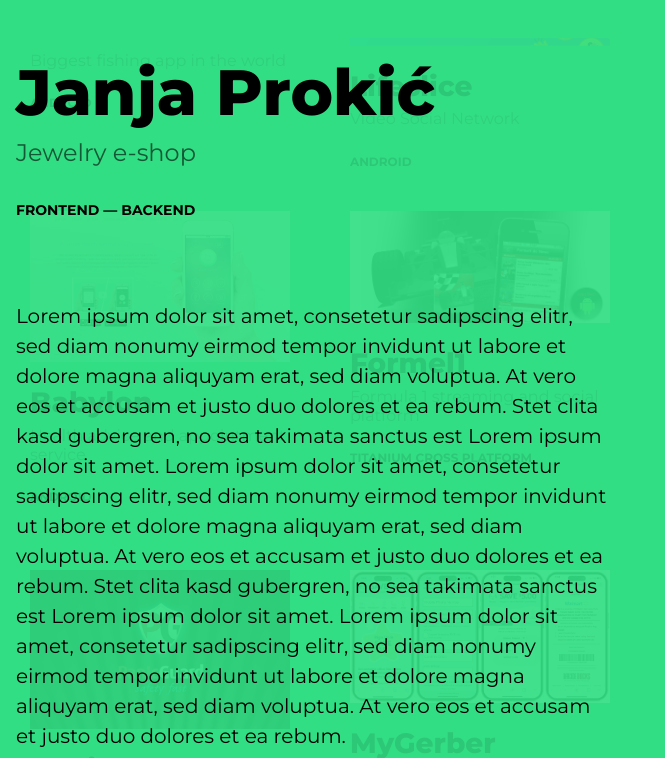
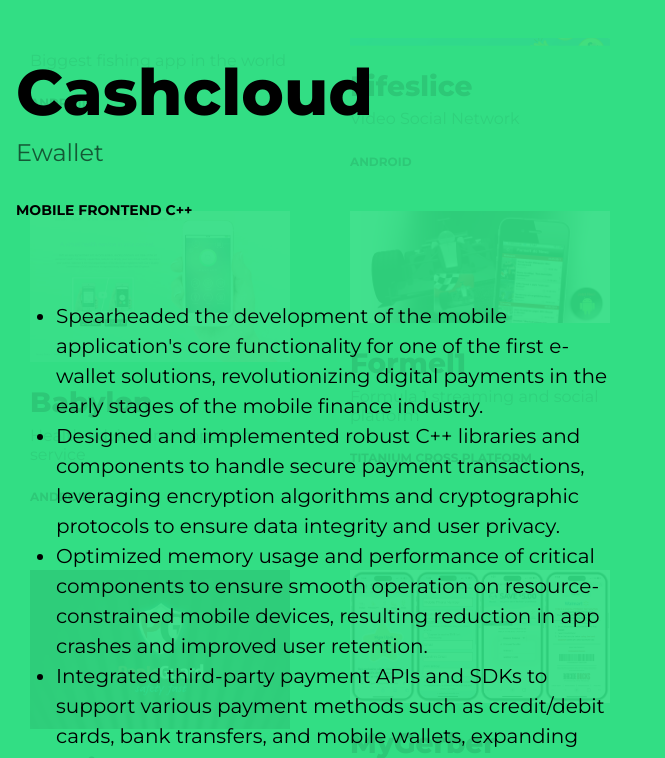
Before and after one commit to bananavoid/about-me, a plain HTML site: page index.html in a window 1280 px wide. Both pictures are taken after a click on the link 479 px from the left and 6193 px from the top of the page. Shown: the part 5835-6593 px from the top of the page, 0-665 px from the left. Drawn offline with Linux system fonts and the light colour scheme; grey boxes are pictures that could not be loaded.

Commit message:
add descriptions

```diff
--- a/index.html
+++ b/index.html
@@ -467,20 +467,18 @@
 						</div>
 						<div class="row flex-column-reverse flex-lg-row">
 							<div class="col-12 col-lg-6">
-								<p>
-									During my time at Fishbrain I had an experience of working with multinational team.
-									We were focused on delivering the best product for the anglers worldwide.
-									The app consists of various features which help to find the spot to fish, check forecasts, share the experience and more.
-								</p>
-								<p>
-									As an Android engineer I was involved in developing of different parts of the product.
-									Firstly I joined the team responsible for on boarding and subscriptions.
-									We worked with Revenue Cat SDK, Firebase remote config and AWS Cognito API.
-									After I switched to Social team which was responsible for delivering the best social experience.
-									It included feed, messaging, third parties sharing, stories. We worked with Send Bird framework,
-									Open GL and Open GL Vision for video processing and filters. And lastly I joined Utility team where most of the prediction and forecasting
-									features are built and mantained. Here we work with Mapbox, Firebase Machine learning, AWS.
-								</p>
+                                <ul>
+                                    <li>Multinational team focused on delivering the best product for the anglers worldwide.</li>
+                                    <li>Went from Senior Android engineer to Team Lead and to Engineering Lead</li>
+                                    <li>App consists of various features which help to find the spot to fish, check forecasts, share the experience and more.</li>
+                                    <li><li>Growth team with focus on on boarding and paying subscriptions. Used Revenue Cat, Firebase remote config, AWS Cognito API</li></li>
+                                    <li>Social team with focus on social features like feed, stories, groups and messaging. Involved Sendbird, OpenGL, OpenGL Vision, ffmpeg</li>
+                                    <li>Utility team where most of the predictions and forecasting
+									features are built and mantained, included work with Mapbox, AWS, Firebase ML</li>
+                                    <li>Leaded application transition to Compose UI, Material 3</li>
+                                    <li>Established architecture patterns used by Android guild engineers</li>
+                                    <li>Set up and integrated CI/CD used by mobile teams</li>
+                                </ul>
 							</div>
 							<div class="col-12 col-lg-6">
 								<img class="img-fluid mb-10" src="assets/img/fishbrain-modal.png" alt="Fishbrain">
@@ -503,35 +501,21 @@
 				<div class="modal-body">
 					<article class="article">
 						<div class="article-header">
-							<h2 class="article-title">Bbop</h2>
-							<h3 class="article-subtitle">Social Network for Musicians</h3>
-							<p class="article-tags">Design — Frontend — Backend</p>
+							<h2 class="article-title">Lifeslice</h2>
+							<h3 class="article-subtitle">Social Network for Video Creators</h3>
+							<p class="article-tags">Design — Mobile Front End</p>
 						</div>
 						<div class="row flex-column-reverse flex-lg-row">
 							<div class="col-12 col-lg-6">
 								<p>
-									Lorem ipsum dolor sit amet, consetetur sadipscing elitr, sed diam nonumy eirmod
-									tempor invidunt ut labore et dolore magna aliquyam erat, sed diam voluptua. At vero
-									eos et accusam et justo duo dolores et ea rebum. Stet clita kasd gubergren, no sea
-									takimata sanctus est Lorem ipsum dolor sit amet. Lorem ipsum dolor sit amet,
-									consetetur sadipscing elitr, sed diam nonumy eirmod tempor invidunt ut labore et
-									dolore magna aliquyam erat, sed diam voluptua. At vero eos et accusam et justo duo
-									dolores et ea rebum. Stet clita kasd gubergren, no sea takimata sanctus est Lorem
-									ipsum dolor sit amet. Lorem ipsum dolor sit amet, consetetur sadipscing elitr, sed
-									diam nonumy eirmod tempor invidunt ut labore et dolore magna aliquyam erat, sed
-									diam voluptua. At vero eos et accusam et justo duo dolores et ea rebum.
-								</p>
-								<p>
-									Stet clita, no sea takimata sanctus est Lorem ipsum dolor sit amet. Lorem ipsum
-									dolor sit amet, consetetur sadipscing elitr, sed diam nonumy eirmod tempor invidunt
-									ut labore et dolore magna aliquyam erat, sed diam voluptua. At vero eos et accusam
-									et justo duo dolores et ea rebum. Stet clita kasd gubergren, no sea takimata sanctus
-									est Lorem ipsum dolor sit amet. Lorem ipsum dolor sit amet, consetetur sadipscing
-									elitr, sed diam nonumy eirmod tempor invidunt ut labore et dolore magna aliquyam
-									erat, sed diam voluptua. At vero eos et accusam et justo duo dolores et ea rebum.
-									Stet clita kasd gubergren, no sea takimata sanctus est Lorem ipsum dolor sit amet.
-									Lorem ipsum dolor sit amet, consetetur sadipscing elitr, sed diam nonumy eirmod
-									tempor invidunt ut labore et dolore magna aliquyam erat, sed diam voluptua.
+                                    <ul>
+                                      <li>Led the development and implementation of Android features for a cutting-edge social media video creation application</li>
+                                      <li>Collaborated closely with product managers, designers, and backend engineers to define requirements and design specifications for new features.</li>
+                                      <li>Implemented video editing functionalities including trimming, cropping, adding filters, and overlaying text using Android NDK, Java, FMMPEG and Open GL.
+Optimized video rendering performance to ensure smooth playback across a wide range of Android devices</li>
+                                        <li>Implemented collaboration features allowing users to create and edit videos together.</li>
+                                        <li>Successfully launched several major feature updates on schedule, resulting in a 30% increase in user engagement and a 25% increase in daily active users.</li>
+                                    </ul>
 								</p>
 							</div>
 							<div class="col-12 col-lg-6">
@@ -555,36 +539,20 @@
 				<div class="modal-body">
 					<article class="article">
 						<div class="article-header">
-							<h2 class="article-title">Janja Prokić</h2>
-							<h3 class="article-subtitle">Jewelry e-shop</h3>
-							<p class="article-tags">Frontend — Backend</p>
+							<h2 class="article-title">Cashcloud</h2>
+							<h3 class="article-subtitle">Ewallet</h3>
+							<p class="article-tags">Mobile frontend C++</p>
 						</div>
 						<div class="row flex-column-reverse flex-lg-row">
 							<div class="col-12 col-lg-6">
-								<p>
-									Lorem ipsum dolor sit amet, consetetur sadipscing elitr, sed diam nonumy eirmod
-									tempor invidunt ut labore et dolore magna aliquyam erat, sed diam voluptua. At vero
-									eos et accusam et justo duo dolores et ea rebum. Stet clita kasd gubergren, no sea
-									takimata sanctus est Lorem ipsum dolor sit amet. Lorem ipsum dolor sit amet,
-									consetetur sadipscing elitr, sed diam nonumy eirmod tempor invidunt ut labore et
-									dolore magna aliquyam erat, sed diam voluptua. At vero eos et accusam et justo duo
-									dolores et ea rebum. Stet clita kasd gubergren, no sea takimata sanctus est Lorem
-									ipsum dolor sit amet. Lorem ipsum dolor sit amet, consetetur sadipscing elitr, sed
-									diam nonumy eirmod tempor invidunt ut labore et dolore magna aliquyam erat, sed
-									diam voluptua. At vero eos et accusam et justo duo dolores et ea rebum.
-								</p>
-								<p>
-									Stet clita, no sea takimata sanctus est Lorem ipsum dolor sit amet. Lorem ipsum
-									dolor sit amet, consetetur sadipscing elitr, sed diam nonumy eirmod tempor invidunt
-									ut labore et dolore magna aliquyam erat, sed diam voluptua. At vero eos et accusam
-									et justo duo dolores et ea rebum. Stet clita kasd gubergren, no sea takimata sanctus
-									est Lorem ipsum dolor sit amet. Lorem ipsum dolor sit amet, consetetur sadipscing
-									elitr, sed diam nonumy eirmod tempor invidunt ut labore et dolore magna aliquyam
-									erat, sed diam voluptua. At vero eos et accusam et justo duo dolores et ea rebum.
-									Stet clita kasd gubergren, no sea takimata sanctus est Lorem ipsum dolor sit amet.
-									Lorem ipsum dolor sit amet, consetetur sadipscing elitr, sed diam nonumy eirmod
-									tempor invidunt ut labore et dolore magna aliquyam erat, sed diam voluptua.
-								</p>
+								<ul>
+                                    <li>
+                                        Spearheaded the development of the mobile application's core functionality for one of the first e-wallet solutions, revolutionizing digital payments in the early stages of the mobile finance industry.
+                                    </li>
+                                    <li>Designed and implemented robust C++ libraries and components to handle secure payment transactions, leveraging encryption algorithms and cryptographic protocols to ensure data integrity and user privacy.</li>
+                                    <li>Optimized memory usage and performance of critical components to ensure smooth operation on resource-constrained mobile devices, resulting reduction in app crashes and improved user retention.</li>
+                                    <li>Integrated third-party payment APIs and SDKs to support various payment methods such as credit/debit cards, bank transfers, and mobile wallets, expanding the application's reach and usability.</li>
+                                </ul>
 							</div>
 							<div class="col-12 col-lg-6">
 								<img class="img-fluid mb-10" src="assets/img/project_2.jpg" alt="Nanovo">
```
